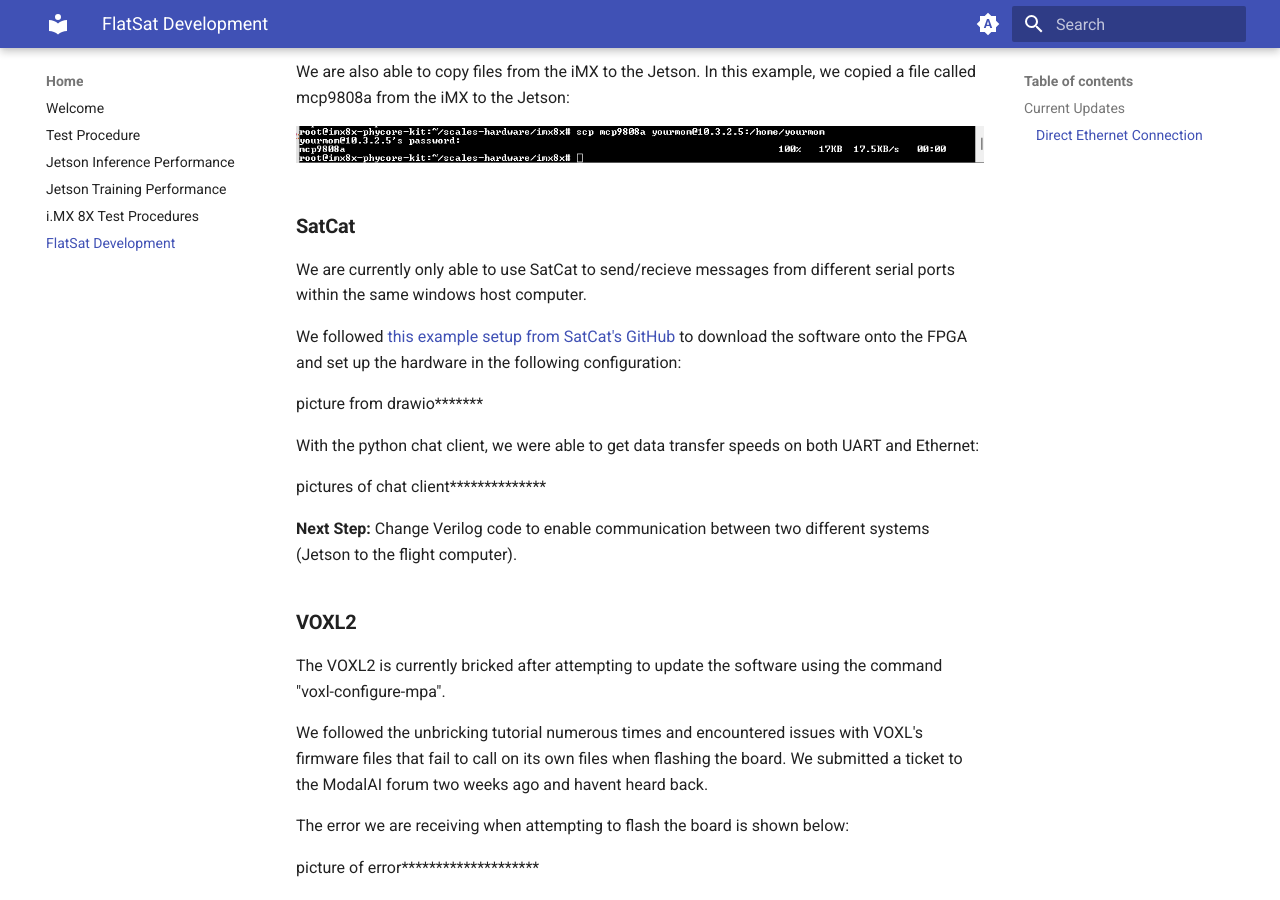
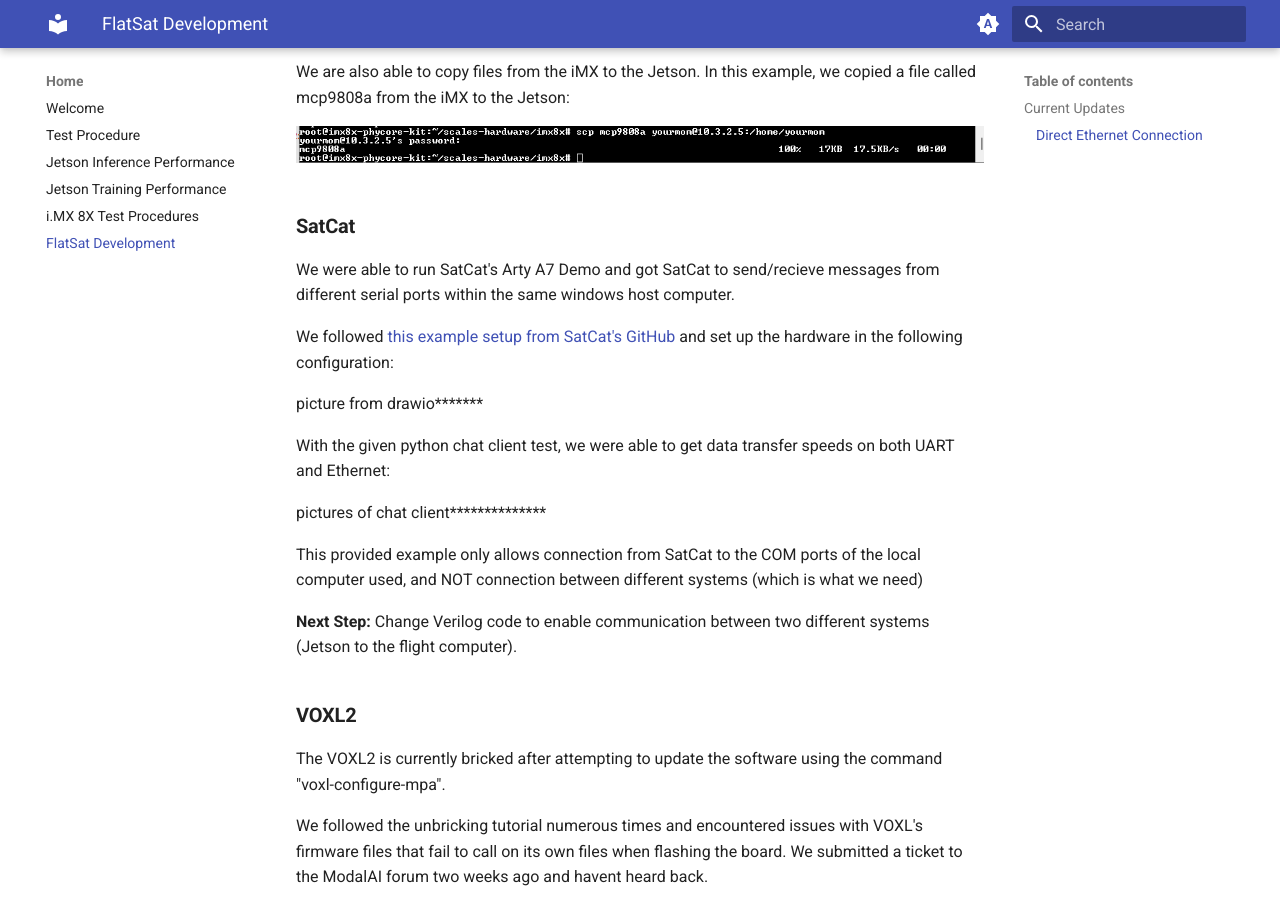
Before and after one commit to BroncoSpace-Lab/scales-hardware, an MkDocs documentation site: the page built from docs/FlatSat_Development.md, in a window 1280 px wide and 900 px high, scrolled down 1540 px. Built offline with MkDocs 1.6.1 and Material for MkDocs 9.7.7, drawn with Linux system fonts in a browser that asks for light colours.

Commit message:
Update FlatSat_Development.md

```diff
--- a/docs/FlatSat_Development.md
+++ b/docs/FlatSat_Development.md
@@ -29,15 +29,17 @@
 #
 ### **SatCat**
 
-We are currently only able to use SatCat to send/recieve messages from different serial ports within the same windows host computer.
+We were able to run SatCat's Arty A7 Demo and got SatCat to send/recieve messages from different serial ports within the same windows host computer.
 
-We followed [this example setup from SatCat's GitHub](https://github.com/the-aerospace-corporation/satcat5/tree/main/examples/arty_a7) to download the software onto the FPGA and set up the hardware in the following configuration:
+We followed [this example setup from SatCat's GitHub](https://github.com/the-aerospace-corporation/satcat5/tree/main/examples/arty_a7) and set up the hardware in the following configuration:
 
 picture from drawio*******
 
-With the python chat client, we were able to get data transfer speeds on both UART and Ethernet:
+With the given python chat client test, we were able to get data transfer speeds on both UART and Ethernet:
 
 pictures of chat client**************
+
+This provided example only allows connection from SatCat to the COM ports of the local computer used, and NOT connection between different systems (which is what we need)
 
 **Next Step:** Change Verilog code to enable communication between two different systems (Jetson to the flight computer).
 
```
